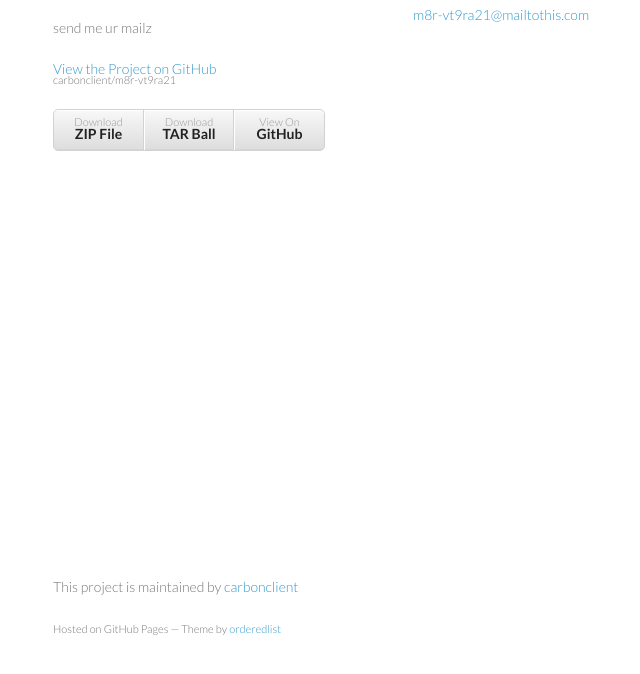
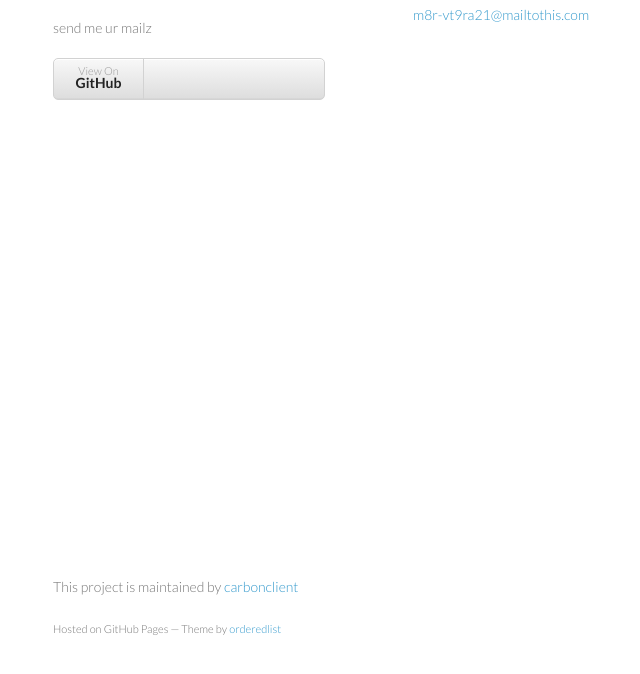
Before and after one commit to carbonclient/m8r-vt9ra21, a plain HTML site: page index.html in a window 1280 px wide. Shown: the part 92-766 px from the top of the page, without its empty margins (157-797 px from the left). Drawn offline with Linux system fonts and the light colour scheme.

Commit message:
Update index.html

```diff
--- a/index.html
+++ b/index.html
@@ -17,14 +17,8 @@
       <header>
         <h1>m8r-vt9ra21</h1>
         <p>send me ur mailz</p>
-
-        <p class="view"><a href="https://github.com/carbonclient/m8r-vt9ra21">View the Project on GitHub <small>carbonclient/m8r-vt9ra21</small></a></p>
-
-
         <ul>
-          <li><a href="https://github.com/carbonclient/m8r-vt9ra21/zipball/master">Download <strong>ZIP File</strong></a></li>
-          <li><a href="https://github.com/carbonclient/m8r-vt9ra21/tarball/master">Download <strong>TAR Ball</strong></a></li>
-          <li><a href="https://github.com/carbonclient/m8r-vt9ra21">View On <strong>GitHub</strong></a></li>
+          <li><a href="https://github.com/carbonclient/">View On <strong>GitHub</strong></a></li>
         </ul>
       </header>
       <section>
```
